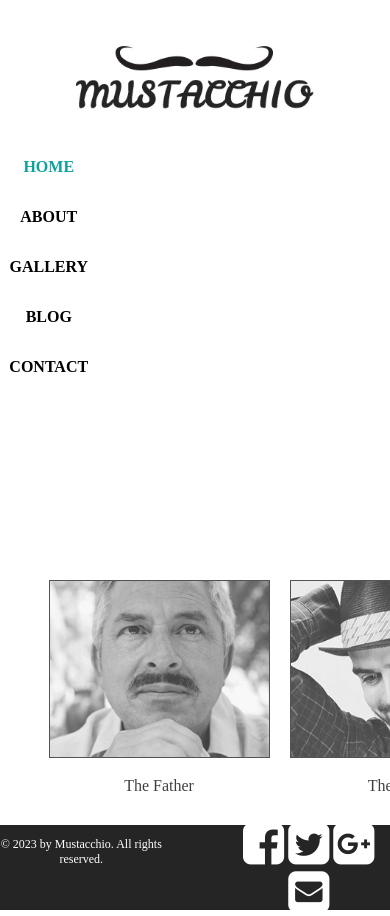
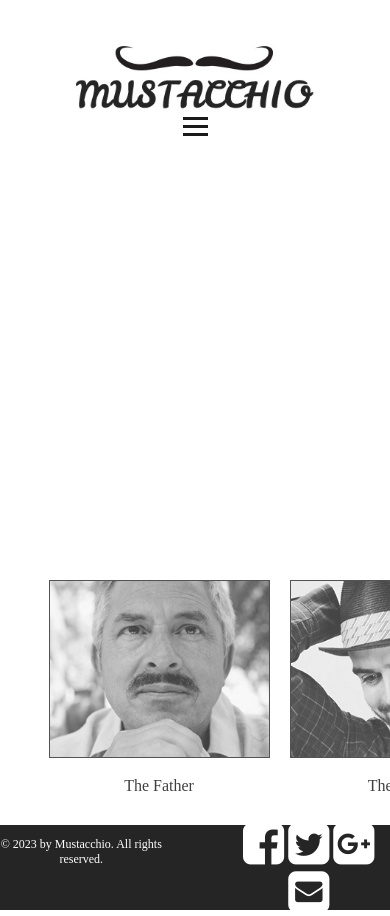
Before and after one commit to AndrewHemry/hairSalonWebsite_AH, a plain HTML site: page index.html in a window 390 px wide. Shown: the top 916 px of the page. Drawn offline with Linux system fonts and the light colour scheme.

Commit message:
Updating for mobile nav

```diff
--- a/style.css
+++ b/style.css
@@ -172,6 +172,15 @@ footer div:nth-of-type(2) {
 
     /* START OF THE BURGER MENU */
 
+    .bar {
+        display: block;
+        width: 25px;
+        height: 3px;
+        margin: 5px auto;
+        -webkit-transition: all 0.3s ease-in-out;
+        background-color: #1a1a1a;
+    }
+
     .hamburger {
         display: block;
         color: black;
@@ -189,10 +198,10 @@ footer div:nth-of-type(2) {
 
     .nav-menu {
         position: fixed;
-        /* left: -100%;
-        top: 70px; */
+        left: -100%;
         gap: 0;
         flex-direction: column;
+        align-items: center;
         width: 25%;
         text-align: center;
         transition: 0.3s;
@@ -214,4 +223,8 @@ footer div:nth-of-type(2) {
     section:nth-of-type(1) div.mainText {
         display: none;
     }
+
+    section:nth-of-type(2) {
+        flex-wrap: wrap;
+    }
 }
```
